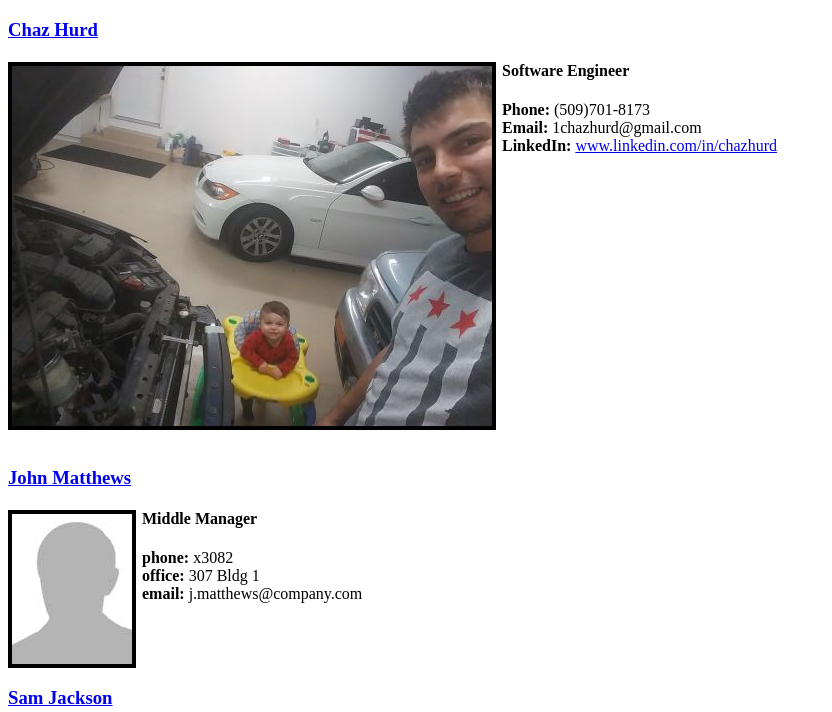
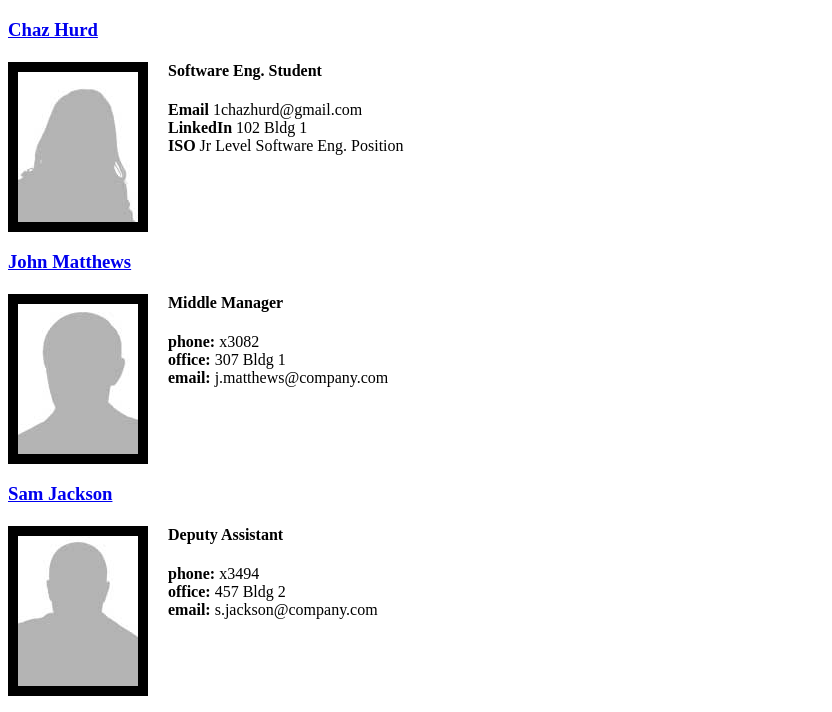
Before and after one commit to chazhurd/FullStackWebApp, a website: page public_html/index.html in a window 1280 px wide. Shown: the top 712 px of the page, without its empty margins (0-832 px from the left). Drawn offline with nearby package versions, Linux system fonts and the light colour scheme.

Commit message:
C&C
Copied and Changed little. JS is wonk, must fix.

```diff
--- a/bower.json
+++ b/bower.json
@@ -8,7 +8,7 @@
   ],
   "dependencies": {
     "jquery.ui": "1.12.1",
-    "jquery": "3.1.1"
+    "jquery": "3.4.1"
   },
   "devDependencies": {}
 }
--- a/public_html/css/basecss.css
+++ b/public_html/css/basecss.css
@@ -43,3 +43,12 @@ root {
 .ui-state-active, .ui-widget-content .ui-state-active, .ui-widget-header .ui-state-active { border: 1px solid #b81900; background: #fffff3; font-weight: bold; color: #eb8f00; }
 .ui-state-active a, .ui-state-active a:link, .ui-state-active a:visited { color: #eb8f00; text-decoration: none; }
 .ui-widget :active { outline: none; }
+
+
+#infolist {
+
+}
+
+#infolist {
+
+}
--- a/public_html/index.html
+++ b/public_html/index.html
@@ -5,49 +5,48 @@ To change this template file, choose Tools | Templates
 and open the template in the editor.
 --><!-- https://netbeans.apache.org/kb/docs/webclient/html5-gettingstarted.html -->
 <html>
+
+
+<html>
     <head>
-        <title>Title Of Webpage</title>
+        <title></title>
         <meta charset="UTF-8">
-        <meta name="viewport" content="width=device-width, initial-scale=1.0">
-        <script type ="text/javascript" src ="bower_components/jquery/dist/jquery.js"></script>
-        <script type ="text/javascript" src ="bower_components/jquery/dist/jquery-ui.js"></script>
+        <meta name="viewport" content="width=device-width">
+        <script type="text/javascript" src="bower_components/jquery/dist/jquery.js"></script>
+        <script type="text/javascript" src="bower_components/jquery-ui/jquery-ui.js"></script>
+        <link type="text/css" rel="stylesheet" href="css/basecss.css">
 
+        <style id="infolist" type="text/css">
+            ul {list-style-type: none}
+            img {
+                margin-right: 20px;
+                float:left;
+                border: 10px solid;
+            }
+        </style>
         <script type="text/javascript">
-            $(document).ready(function(){
+            $(document).ready(function() {
                 $("#infolist").accordion({
                     autoHeight: false
                 });
             });
         </script>
+    </head>
 
-        <link type ="text/css" rel="stylesheet" href="css/basecss.css">
-        <style type ="text/css">
-            ul{list-style-type: none}
-            img{
-                margin-right: 6px;
-                float: left;
-                border: 4px solid;
-            }
-
-
-        </style>
-    </head>
     <body>
         <div id = "infolist">
-            <h3><a href = "#">Chaz Hurd</a></h3>
+
+            <h3><a href="#">Chaz Hurd</a></h3>
             <div>
-                <img src="pix/isiame222.jpg" alt=""/>
+                <img id="infolist" src="pix/maryadams.jpg" alt="Mary Adams">
                 <ul>
-                <li><h4>Software Engineer</h4></li>
-                <li><b>Phone:</b> (509)701-8173</li>
-                <li><b>Email:</b> 1chazhurd@gmail.com</li>
-                <li><b>LinkedIn:</b> <a href = "www.linkedin.com/in/chazhurd"> www.linkedin.com/in/chazhurd</li>
+                    <li><h4>Software Eng. Student</h4></li>
+                    <li><b>Email</b> 1chazhurd@gmail.com</li>
+                    <li><b>LinkedIn</b> 102 Bldg 1</li>
+                    <li><b>ISO</b> Jr Level Software Eng. Position</li>
                 </ul>
-                <br clear ="all">
-                <br>
+                <br clear="all">
             </div>
-
-            <!--Extra-->
 
             <h3><a href="#">John Matthews</a></h3>
             <div>
@@ -85,10 +84,5 @@ and open the template in the editor.
                 <br clear="all">
             </div>
         </div>
-
-
-
-
-        </div>
     </body>
 </html>
```
Lines whose indentation alone changed are shown as unchanged.
